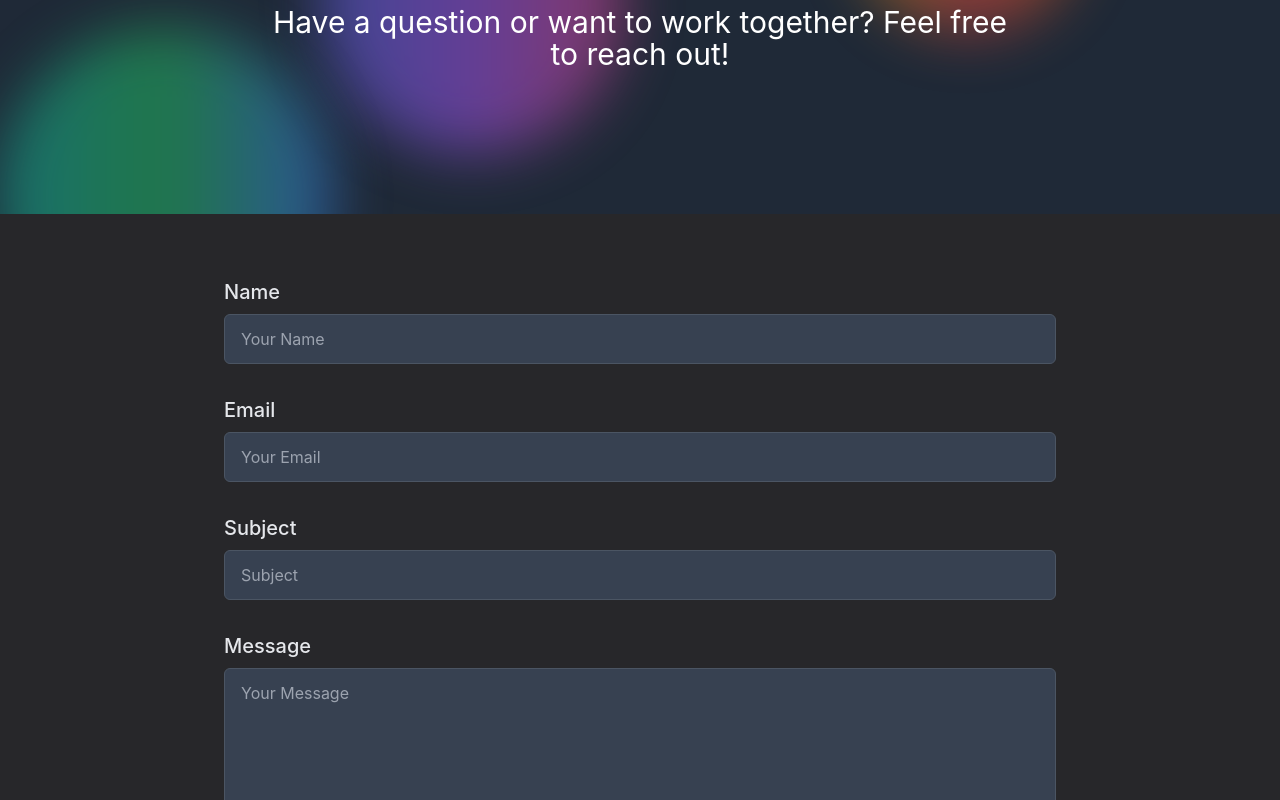
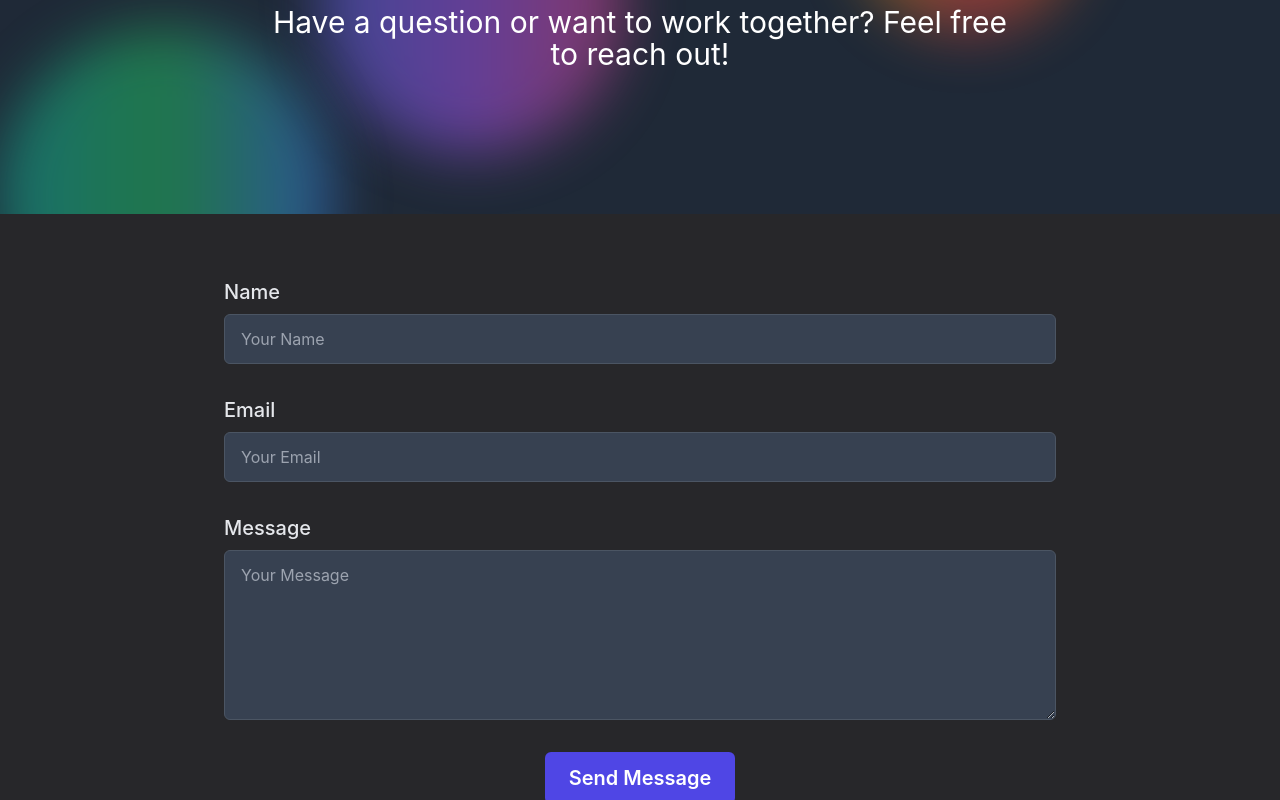
Before and after one commit to LukeJohnson03/MyPortfolio, a React (Create React App) app: page /contact in a window 1280 px wide. Shown: the part 334-1134 px from the top of the page. Built offline with nearby package versions, Linux system fonts and the light colour scheme.

Commit message:
Contact form now functional

```diff
--- a/src/pages/Contact.js
+++ b/src/pages/Contact.js
@@ -1,24 +1,50 @@
-
+import { useState } from "react";
 
 const Contact = () => {
+  const [formData, setFormData] = useState({ name: "", email: "", message: "" });
+  const [status, setStatus] = useState("");
+
+  const handleChange = (e) => {
+    setFormData({ ...formData, [e.target.name]: e.target.value });
+  };
+
+  const handleSubmit = async (e) => {
+    e.preventDefault();
+    setStatus("Sending...");
+
+    try {
+      const response = await fetch("https://formspree.io/f/xpwqlgbj", {
+        method: "POST",
+        headers: { "Content-Type": "application/json" },
+        body: JSON.stringify(formData),
+      });
+
+      if (response.ok) {
+        setStatus("Message sent! ✅");
+        setFormData({ name: "", email: "", message: "" });
+      } else {
+        setStatus("Failed to send message ❌. Try again.");
+      }
+    } catch (error) {
+      setStatus("Something went wrong ❌.");
+    }
+  };
+
   return (
     <div className="bg-zinc-800 text-gray-200 min-h-screen">
       <main className="relative isolate px-6 pt-24 lg:px-8 bg-gray-800">
-          <div
-            className="absolute inset-0 -z-10 overflow-hidden"
-            aria-hidden="true"
-          >
+        <div className="absolute inset-0 -z-10 overflow-hidden" aria-hidden="true">
           <div
             className="absolute left-1/4 top-1/3 h-64 w-64 rounded-full bg-gradient-to-r from-indigo-500 via-purple-500 to-pink-500 opacity-50 blur-xl animate-move-circles"
-              style={{ animationDuration: '10s' }}
+            style={{ animationDuration: "10s" }}
           />
           <div
             className="absolute left-2/3 top-1/4 h-48 w-48 rounded-full bg-gradient-to-r from-yellow-500 via-red-500 to-orange-500 opacity-50 blur-xl animate-move-circles"
-              style={{ animationDuration: '12s' }}
+            style={{ animationDuration: "12s" }}
           />
           <div
             className="absolute left-1/5 top-2/3 h-72 w-72 rounded-full bg-gradient-to-r from-teal-500 via-green-500 to-blue-500 opacity-50 blur-xl animate-move-circles"
-              style={{ animationDuration: '15s' }}
+            style={{ animationDuration: "15s" }}
           />
         </div>
 
@@ -34,17 +60,18 @@ const Contact = () => {
 
       <section id="contact-form" className="py-16">
         <div className="mx-auto max-w-4xl px-4 sm:px-6 lg:px-8">
-            <form className="space-y-8">
+          <form onSubmit={handleSubmit} className="space-y-8 animate-fade-in">
             <div>
               <label htmlFor="name" className="block text-xl font-medium text-gray-200">
                 Name
               </label>
               <input
                 type="text"
-                  id="name"
                 name="name"
                 required
-                  className="mt-2 block w-full px-4 py-3 bg-gray-700 border border-gray-600 rounded-md text-gray-200 placeholder-gray-400 focus:outline-none focus:ring-2 focus:ring-indigo-500 focus:border-indigo-500"
+                value={formData.name}
+                onChange={handleChange}
+                className="mt-2 block w-full px-4 py-3 bg-gray-700 border border-gray-600 rounded-md text-gray-200 placeholder-gray-400 focus:ring-2 focus:ring-indigo-500 focus:border-indigo-500"
                 placeholder="Your Name"
               />
             </div>
@@ -55,25 +82,12 @@ const Contact = () => {
               </label>
               <input
                 type="email"
-                  id="email"
                 name="email"
                 required
-                  className="mt-2 block w-full px-4 py-3 bg-gray-700 border border-gray-600 rounded-md text-gray-200 placeholder-gray-400 focus:outline-none focus:ring-2 focus:ring-indigo-500 focus:border-indigo-500"
+                value={formData.email}
+                onChange={handleChange}
+                className="mt-2 block w-full px-4 py-3 bg-gray-700 border border-gray-600 rounded-md text-gray-200 placeholder-gray-400 focus:ring-2 focus:ring-indigo-500 focus:border-indigo-500"
                 placeholder="Your Email"
-                />
-              </div>
-
-              <div>
-                <label htmlFor="subject" className="block text-xl font-medium text-gray-200">
-                  Subject
-                </label>
-                <input
-                  type="text"
-                  id="subject"
-                  name="subject"
-                  required
-                  className="mt-2 block w-full px-4 py-3 bg-gray-700 border border-gray-600 rounded-md text-gray-200 placeholder-gray-400 focus:outline-none focus:ring-2 focus:ring-indigo-500 focus:border-indigo-500"
-                  placeholder="Subject"
               />
             </div>
 
@@ -82,11 +96,12 @@ const Contact = () => {
                 Message
               </label>
               <textarea
-                  id="message"
                 name="message"
                 rows="6"
                 required
-                  className="mt-2 block w-full px-4 py-3 bg-gray-700 border border-gray-600 rounded-md text-gray-200 placeholder-gray-400 focus:outline-none focus:ring-2 focus:ring-indigo-500 focus:border-indigo-500"
+                value={formData.message}
+                onChange={handleChange}
+                className="mt-2 block w-full px-4 py-3 bg-gray-700 border border-gray-600 rounded-md text-gray-200 placeholder-gray-400 focus:ring-2 focus:ring-indigo-500 focus:border-indigo-500"
                 placeholder="Your Message"
               />
             </div>
@@ -100,6 +115,8 @@ const Contact = () => {
               </button>
             </div>
           </form>
+
+          {status && <p className="text-center mt-4 text-lg text-indigo-400">{status}</p>}
         </div>
       </section>
 
```
Lines whose indentation alone changed are shown as unchanged.
